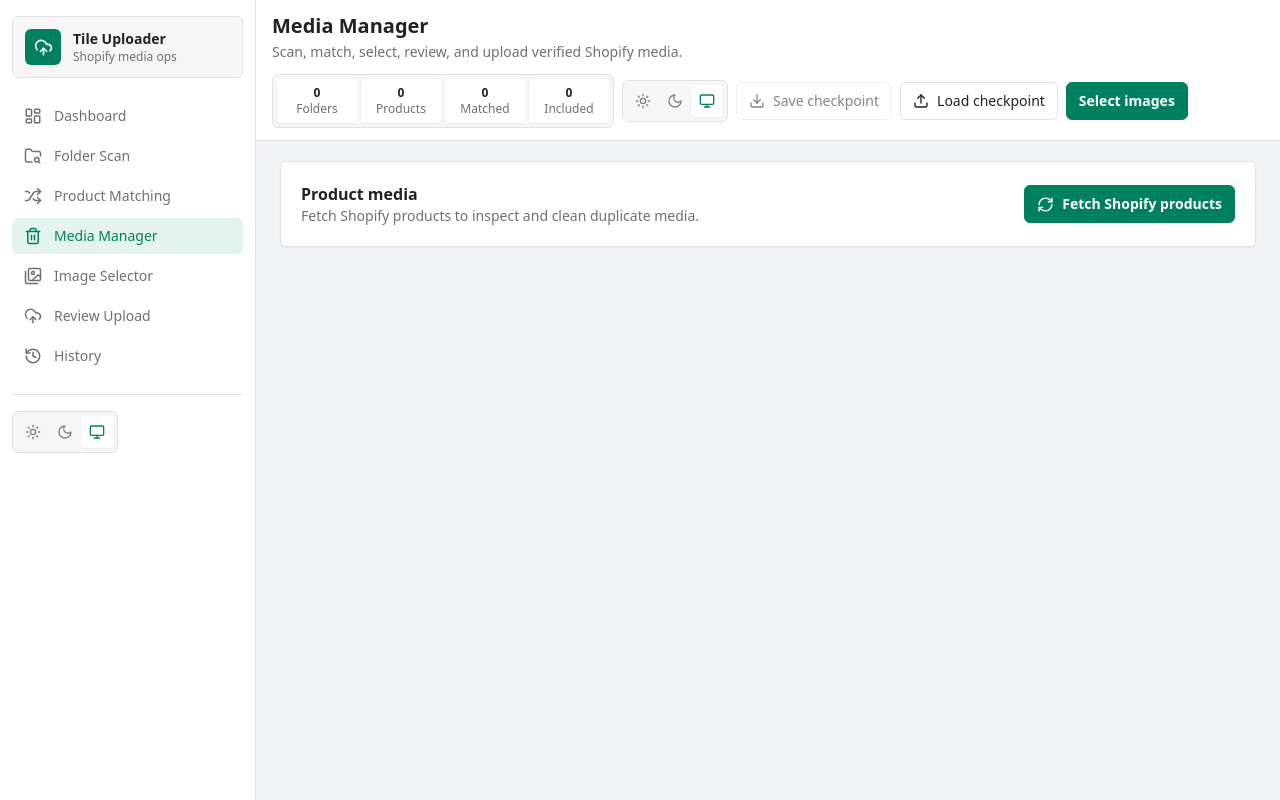
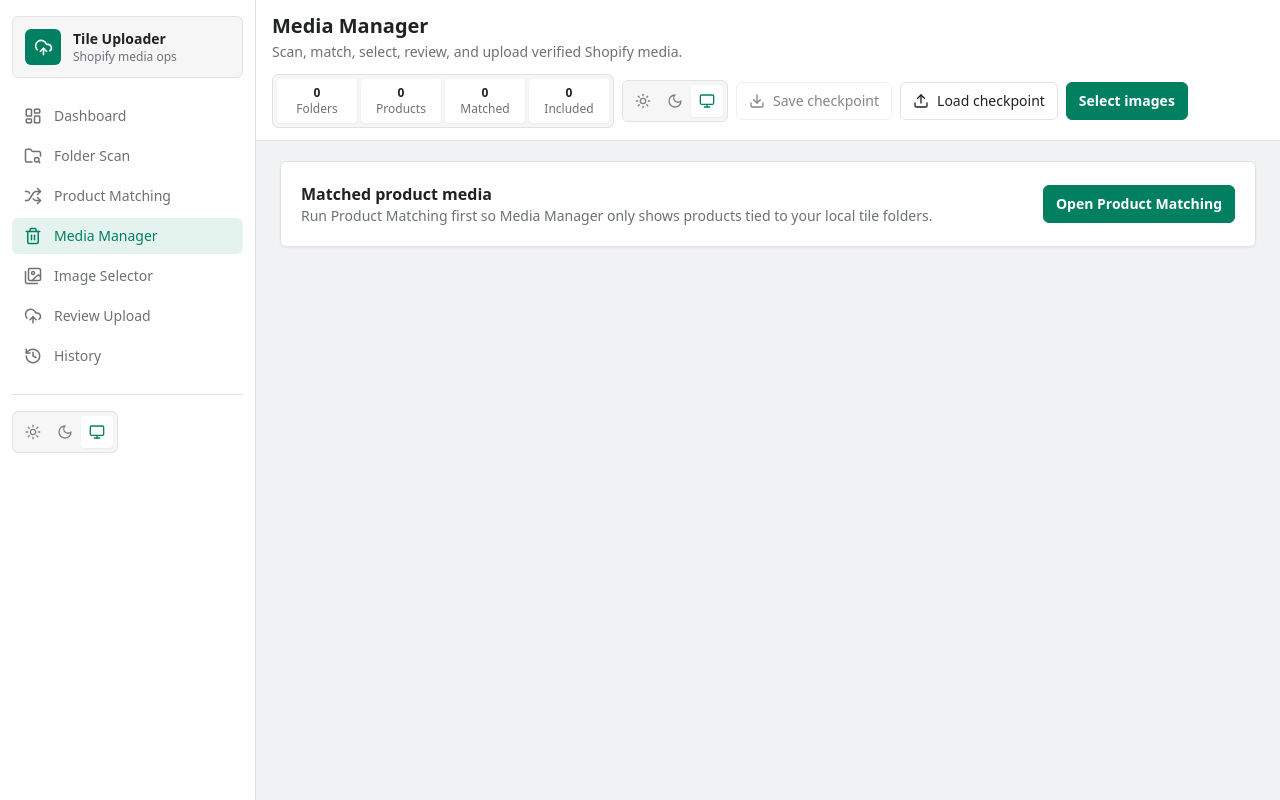
Before and after one commit to ad0n1sdllpc/shopify-image-uploader-tool, a Next.js app: page /media in a window 1280 px wide. Built offline with nearby package versions, Linux system fonts and the light colour scheme.

Commit message:
Scope media manager to matched products

```diff
--- a/components/AppShell.tsx
+++ b/components/AppShell.tsx
@@ -10,6 +10,7 @@ import ProductMatchTable from "@/components/ProductMatchTable";
 import ReviewUploadModal from "@/components/ReviewUploadModal";
 import ThemeToggle from "@/components/ThemeToggle";
 import UploadProgress from "@/components/UploadProgress";
+import { matchedMediaProducts } from "@/lib/mediaManager";
 import { sortProductsByVariantPrefix } from "@/lib/productOrdering";
 import { DEFAULT_REVIEW_BATCH_GROUP_SIZE, FALLBACK_SECONDS_PER_PRODUCT, batchStatusForSelection, createReviewBatchPlan, pruneCompletedFolderIds, successfulFolderIdsForJob, type ReviewBatchPlan } from "@/lib/reviewBatches";
 import { activeSelections, includedSelections, keepCurrentExcludedProductIds, matchedProductIds } from "@/lib/reviewSelections";
@@ -275,6 +276,7 @@ export default function AppShell({ page }: { page: PageKey }) {
     () => createReviewBatchPlan(includedReadySelections, store.completedReviewFolderIds, DEFAULT_REVIEW_BATCH_GROUP_SIZE),
     [includedReadySelections, store.completedReviewFolderIds]
   );
+  const mediaManagerProducts = useMemo(() => matchedMediaProducts(store.matches), [store.matches]);
   const pageTitle = navItems.find((item) => item.key === page)?.label ?? "Dashboard";
   const includedProductCount = includedReadySelections.reduce((total, selection) => total + selection.products.length, 0);
   const hasCheckpointState = Boolean(store.scan || store.products.length || store.matches.length || store.selections.length || store.completedReviewFolderIds.length || store.lastJob);
@@ -647,7 +649,16 @@ export default function AppShell({ page }: { page: PageKey }) {
           ) : page === "matching" ? (
             <MatchingPage busy={busy} store={store} fetchProductsAndMatch={fetchProductsAndMatch} updateManualMatch={updateManualMatch} />
           ) : page === "media" ? (
-            <MediaManager products={store.products} busy={busy} fetchProducts={fetchProductsOnly} deleteMedia={deleteSelectedMedia} />
+            <MediaManager
+              products={mediaManagerProducts}
+              busy={busy}
+              fetchProducts={fetchProductsOnly}
+              deleteMedia={deleteSelectedMedia}
+              emptyTitle="Matched product media"
+              emptyDescription={store.matches.length > 0 ? "No Shopify products are selected in the current local matches." : "Run Product Matching first so Media Manager only shows products tied to your local tile folders."}
+              emptyActionHref="/matching"
+              emptyActionLabel="Open Product Matching"
+            />
           ) : page === "selector" ? (
             <SelectorPage store={store} updateSelection={updateSelection} onSetDeleteOldMediaForAll={setDeleteOldMediaForAll} />
           ) : page === "review" ? (
--- a/components/MediaManager.tsx
+++ b/components/MediaManager.tsx
@@ -1,5 +1,6 @@
 "use client";
 
+import Link from "next/link";
 import { useMemo, useState } from "react";
 import { RefreshCw, Search, Trash2 } from "lucide-react";
 import { filterMediaProducts, mediaDeleteItems, nonFirstMediaIds, productMediaItems, selectedMediaSummary } from "@/lib/mediaManager";
@@ -9,12 +10,20 @@ export default function MediaManager({
   products,
   busy,
   fetchProducts,
-  deleteMedia
+  deleteMedia,
+  emptyTitle = "Product media",
+  emptyDescription = "Fetch Shopify products to inspect and clean duplicate media.",
+  emptyActionHref,
+  emptyActionLabel = "Fetch Shopify products"
 }: {
   products: ShopifyProduct[];
   busy: boolean;
   fetchProducts: () => Promise<void>;
   deleteMedia: (items: MediaDeleteRequestItem[]) => Promise<MediaDeleteResult[]>;
+  emptyTitle?: string;
+  emptyDescription?: string;
+  emptyActionHref?: string;
+  emptyActionLabel?: string;
 }) {
   const [query, setQuery] = useState("");
   const [multiMediaOnly, setMultiMediaOnly] = useState(true);
@@ -60,13 +69,17 @@ export default function MediaManager({
       <section className="admin-card p-5">
         <div className="flex flex-wrap items-center justify-between gap-3">
           <div>
-            <h2 className="text-base font-semibold">Product media</h2>
-            <p className="text-sm admin-muted">Fetch Shopify products to inspect and clean duplicate media.</p>
+            <h2 className="text-base font-semibold">{emptyTitle}</h2>
+            <p className="text-sm admin-muted">{emptyDescription}</p>
           </div>
-          <button type="button" disabled={busy} onClick={fetchProducts} className="admin-button-primary">
-            <RefreshCw size={17} />
-            Fetch Shopify products
-          </button>
+          {emptyActionHref ? (
+            <Link href={emptyActionHref} className="admin-button-primary">{emptyActionLabel}</Link>
+          ) : (
+            <button type="button" disabled={busy} onClick={fetchProducts} className="admin-button-primary">
+              <RefreshCw size={17} />
+              {emptyActionLabel}
+            </button>
+          )}
         </div>
       </section>
     );
--- a/lib/mediaManager.ts
+++ b/lib/mediaManager.ts
@@ -1,4 +1,4 @@
-import type { ShopifyProduct, ShopifyProductMedia } from "@/types";
+import type { ProductMatch, ShopifyProduct, ShopifyProductMedia } from "@/types";
 
 export type MediaManagerFilters = {
   query: string;
@@ -18,6 +18,21 @@ export function productMediaItems(product: ShopifyProduct): ShopifyProductMedia[
 
 export function nonFirstMediaIds(products: ShopifyProduct[]) {
   return products.flatMap((product) => productMediaItems(product).slice(1).map((media) => media.id));
+}
+
+export function matchedMediaProducts(matches: ProductMatch[]) {
+  const seenProductIds = new Set<string>();
+  const products: ShopifyProduct[] = [];
+
+  for (const match of matches) {
+    for (const product of match.selectedProducts) {
+      if (seenProductIds.has(product.id)) continue;
+      seenProductIds.add(product.id);
+      products.push(product);
+    }
+  }
+
+  return products;
 }
 
 export function selectedMediaSummary(products: ShopifyProduct[], selectedMediaIds: string[]) {
```
Also changed, not shown: 1 other file (tests, documents, lock files or other folders).
